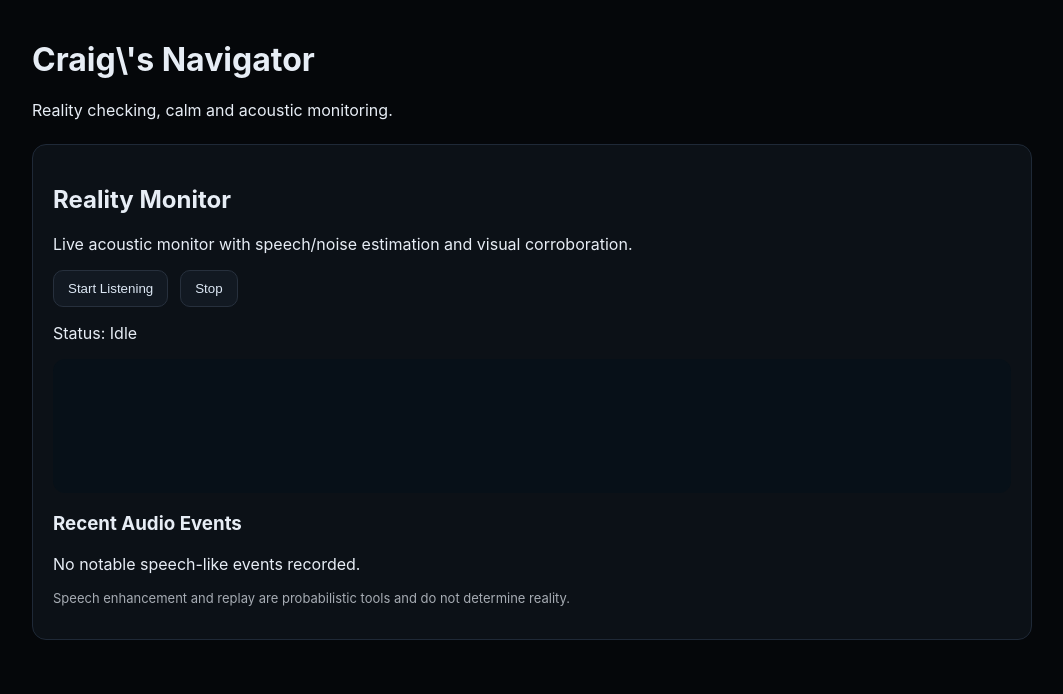
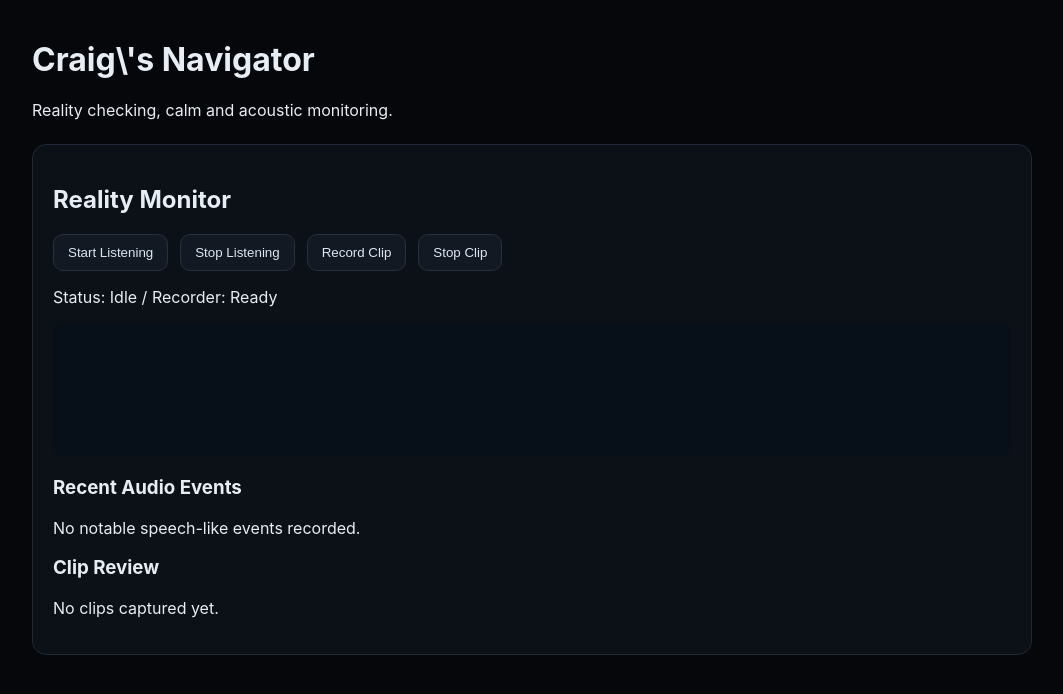
Before and after one commit to ocrowleymatt-stack/craigs-navigator, a React (Vite) app: page / in a window 1280 px wide. Shown: the top 694 px of the page, without its empty margins (108-1171 px from the left). Built offline with nearby package versions, Linux system fonts and the light colour scheme.

Commit message:
Integrate clip review into monitor

```diff
--- a/src/components/RealityMonitor.jsx
+++ b/src/components/RealityMonitor.jsx
@@ -1,26 +1,23 @@
 import React from 'react';
 import {useAudioMonitor} from '../hooks/useAudioMonitor';
+import {useClipRecorder} from '../hooks/useClipRecorder';
 import WaveformBars from './WaveformBars';
 import EventTimeline from './EventTimeline';
+import ClipReview from './ClipReview';
 export default function RealityMonitor(){
-const {isListening,permissionError,frame,history,start,stop}=useAudioMonitor();
+const audio=useAudioMonitor();
+const recorder=useClipRecorder();
 return <section style={{marginTop:24,padding:20,border:'1px solid #1f2937',borderRadius:14,background:'#0c1117'}}>
 <h2>Reality Monitor</h2>
-<p>Live acoustic monitor with speech/noise estimation and visual corroboration.</p>
-<div style={{display:'flex',gap:12,marginBottom:12}}>
-<button onClick={start}>Start Listening</button>
-<button onClick={stop}>Stop</button>
+<div style={{display:'flex',gap:12,marginBottom:12,flexWrap:'wrap'}}>
+<button onClick={audio.start}>Start Listening</button>
+<button onClick={audio.stop}>Stop Listening</button>
+<button onClick={recorder.startClip}>Record Clip</button>
+<button onClick={recorder.stopClip}>Stop Clip</button>
 </div>
-{permissionError && <p>{permissionError}</p>}
-<p>Status: {isListening ? 'Listening' : 'Idle'}</p>
-<WaveformBars history={history}/>
-{frame && <div style={{marginTop:12}}>
-<p><strong>{frame.label}</strong></p>
-<p>Ambient: {frame.ambientLevel}</p>
-<p>Peak: {frame.peakLevel}</p>
-<p>Speech probability: {frame.speechProbability}%</p>
-<p>Confidence: {frame.confidence}</p>
-</div>}
-<EventTimeline history={history}/>
-<p style={{opacity:.7,fontSize:13}}>Speech enhancement and replay are probabilistic tools and do not determine reality.</p>
+<p>Status: {audio.isListening ? 'Listening' : 'Idle'} / Recorder: {recorder.isRecording ? 'Recording':'Ready'}</p>
+<WaveformBars history={audio.history}/>
+{audio.frame && <div><p>{audio.frame.label}</p><p>Speech probability: {audio.frame.speechProbability}%</p></div>}
+<EventTimeline history={audio.history}/>
+<ClipReview clips={recorder.clips}/>
 </section>}
```
